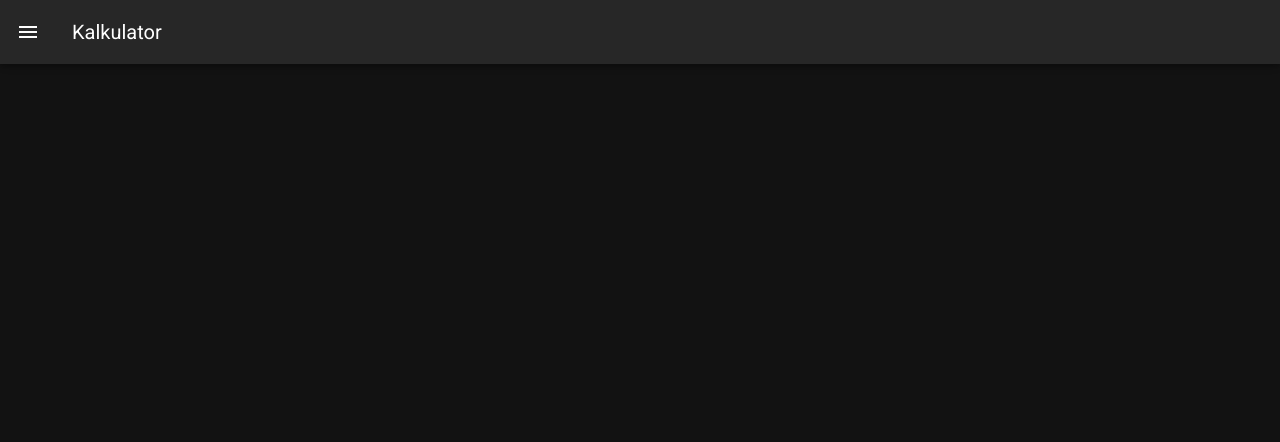
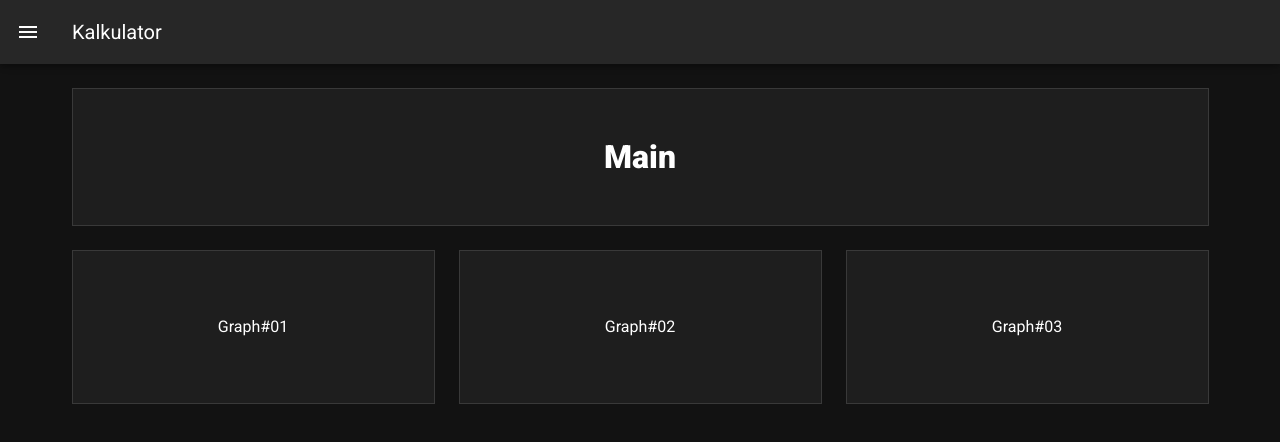
Before and after one commit to ThiagoFragaK/NuxtVuetify, a Nuxt app: page /Home in a window 1280 px wide. Shown: the top 442 px of the page. Built offline with nearby package versions, Linux system fonts and the light colour scheme.

Commit message:
Added: Style for Home

```diff
--- a/pages/Home.vue
+++ b/pages/Home.vue
@@ -1,4 +1,30 @@
 <template>
+  <v-container class="dark lighten-5">
+    <v-row>
+      <v-col cols="12" sm="12">
+        <v-card class="pa-11" outlined tile >
+          <h1 class="font-weight-black text-center">Main</h1>
+        </v-card>
+      </v-col>
+    </v-row>
+    <v-row>
+      <v-col cols="12" sm="4" >
+        <v-card class="pa-16 text-center" outlined tile >
+          Graph#01
+        </v-card>
+      </v-col>
+      <v-col cols="12" sm="4" >
+        <v-card class="pa-16 text-center" outlined tile >
+          Graph#02
+        </v-card>
+      </v-col>
+      <v-col cols="12" sm="4" >
+        <v-card class="pa-16 text-center" outlined tile >
+          Graph#03
+        </v-card>
+      </v-col>
+    </v-row>
+  </v-container>
 </template>
 
 <script>
```
